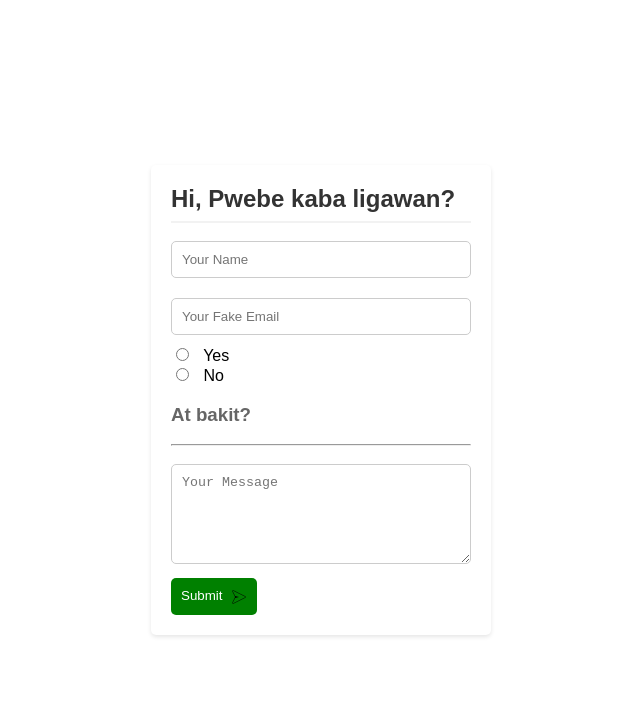
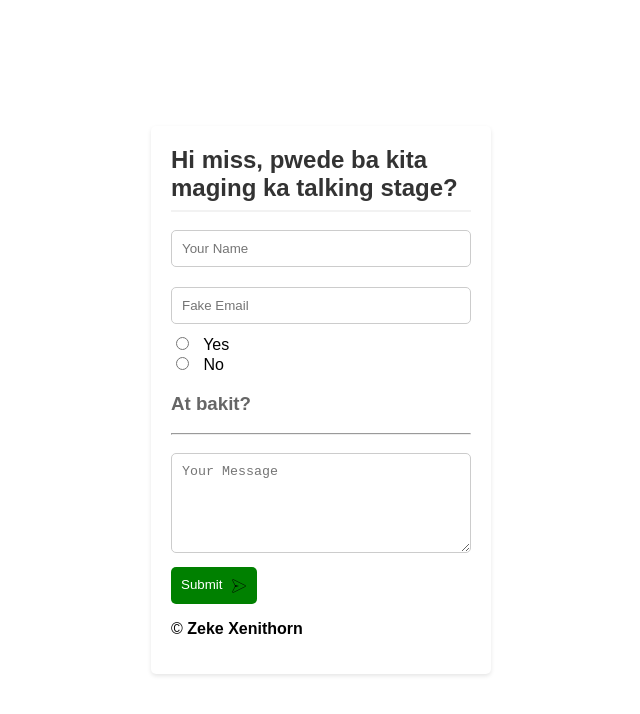
Before and after one commit to Zmonarc/BetaTest, a plain HTML site: page index.html in a window 1280 px wide. Shown: the whole page, without its empty margins (319-959 px from the left). Drawn offline with Linux system fonts and the light colour scheme.

Commit message:
Update index.html

```diff
--- a/index.html
+++ b/index.html
@@ -1,7 +1,7 @@
 <!DOCTYPE html>
 <html>
 <head>
-    <title>Hi Boss</title>
+    <title>kupal kaba</title>
     <link rel="stylesheet" href="style.css">
 	<link rel="icon" href="cat.png" type="image/x-icon">
 </head>
@@ -9,17 +9,19 @@
     <div class="Form">
         <form action="https://api.web3forms.com/submit" method="POST" class="contact">
             <div class="title">
-                <h2>Hi, Pwebe kaba ligawan?</h2> <hr>
+                <h2>Hi miss, pwede ba kita maging ka talking stage?</h2> <hr>
             </div>
 			<input type="hidden" name="access_key" value="9c7160ac-28d4-4ce3-a486-69bf32445062">
             <input type="text" name="Name" placeholder="Your Name" class="NameInput" required>
-            <input type="email" name="Email" placeholder="Your Fake Email" class="EmailInput" required>
+            <input type="email" name="Email" placeholder="Fake Email" class="EmailInput" required>
             <input type="radio" name="Question" value="Yes" required> Yes <br>
             <input type="radio" name="Question" value="No" required> No <br>
             <h3>At bakit?</h3> <hr>
             <textarea name="message" placeholder="Your Message" class="MessageInput" required></textarea>
             <button type="Submit">Submit <img src="arrow.png"></button>
+			<p>©<strong> Zeke Xenithorn</strong></p>
         </form>
     </div>
+
 </body>
 </html>
```
